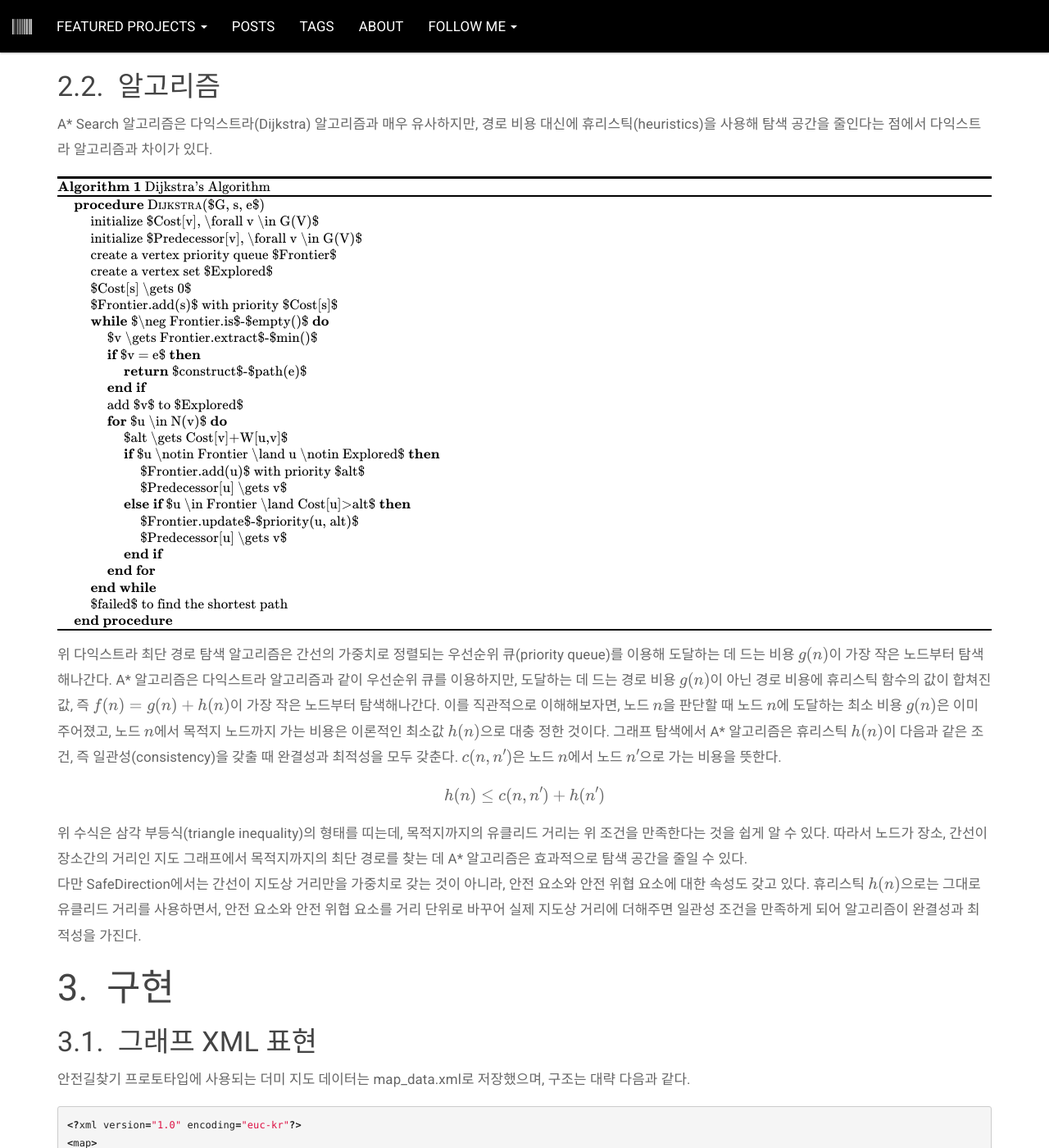
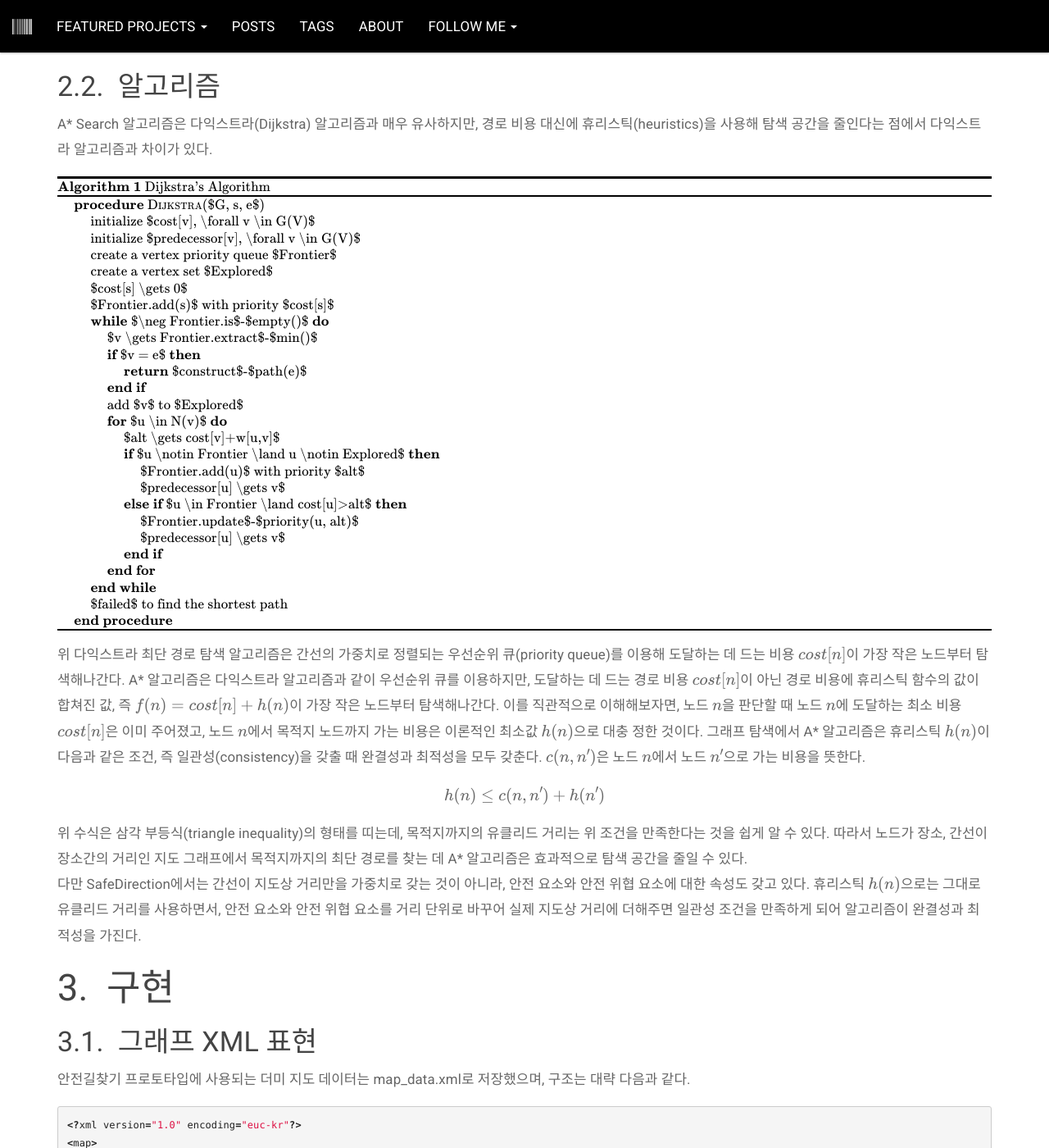
Before and after one commit to PnDong/pndong.github.io, a Jekyll site: the page built from _posts/2020-02-11-safe-direction-using-astar.html, in a window 1280 px wide and 1400 px high, scrolled down 1759 px. Shown: the whole window at 82% size. Built offline with Jekyll 4.4.1, drawn with Linux system fonts in a browser that asks for light colours; nearby versions of some CDN libraries; formulas are drawn with MathJax 3; comment, search, counter and statistics services are not loaded.

Commit message:
Update post

```diff
--- a/_posts/2020-02-11-safe-direction-using-astar.html
+++ b/_posts/2020-02-11-safe-direction-using-astar.html
@@ -57,12 +57,12 @@ use_math: true
 \caption{Dijkstra's Algorithm}
 \begin{algorithmic}
 \PROCEDURE{Dijkstra}{$G, s, e$}
-	\STATE initialize $Cost[v], \forall v \in G(V)$
-	\STATE initialize $Predecessor[v], \forall v \in G(V)$
+	\STATE initialize $cost[v], \forall v \in G(V)$
+	\STATE initialize $predecessor[v], \forall v \in G(V)$
 	\STATE create a vertex priority queue $Frontier$
 	\STATE create a vertex set $Explored$
-	\STATE $Cost[s] \gets 0$
-	\STATE $Frontier.add(s)$ with priority $Cost[s]$
+	\STATE $cost[s] \gets 0$
+	\STATE $Frontier.add(s)$ with priority $cost[s]$
 	\WHILE{$\neg Frontier.is$-$empty()$}
         \STATE $v \gets Frontier.extract$-$min()$
 		\IF{$v = e$}
@@ -70,13 +70,13 @@ use_math: true
 		\ENDIF
 		\STATE add $v$ to $Explored$
         \FOR{$u \in N(v)$}
-			\STATE $alt \gets Cost[v]+W[u,v]$
+			\STATE $alt \gets cost[v]+w[u,v]$
 			\IF{$u \notin Frontier \land u \notin Explored$}
 				\STATE $Frontier.add(u)$ with priority $alt$
-				\STATE $Predecessor[u] \gets v$
-			\ELIF{$u \in Frontier \land Cost[u]>alt$}
+				\STATE $predecessor[u] \gets v$
+			\ELIF{$u \in Frontier \land cost[u]>alt$}
 				\STATE $Frontier.update$-$priority(u, alt)$
-				\STATE $Predecessor[u] \gets v$
+				\STATE $predecessor[u] \gets v$
 			\ENDIF
 		\ENDFOR
 	\ENDWHILE
@@ -86,10 +86,10 @@ use_math: true
 \end{algorithm}
 " %}
 
-	위 다익스트라 최단 경로 탐색 알고리즘은 간선의 가중치로 정렬되는 우선순위 큐(priority queue)를 이용해 도달하는 데 드는 비용 $g(n)$이 가장 작은 노드부터 탐색해나간다.
+	위 다익스트라 최단 경로 탐색 알고리즘은 간선의 가중치로 정렬되는 우선순위 큐(priority queue)를 이용해 도달하는 데 드는 비용 $cost[n]$이 가장 작은 노드부터 탐색해나간다.
 	A* 알고리즘은 다익스트라 알고리즘과 같이 우선순위 큐를 이용하지만,
-	도달하는 데 드는 경로 비용 $g(n)$이 아닌 경로 비용에 휴리스틱 함수의 값이 합쳐진 값, 즉 $f(n) = g(n) + h(n)$이 가장 작은 노드부터 탐색해나간다.
-	이를 직관적으로 이해해보자면, 노드 $n$을 판단할 때 노드 $n$에 도달하는 최소 비용 $g(n)$은 이미 주어졌고, 노드 $n$에서 목적지 노드까지 가는 비용은 이론적인 최소값 $h(n)$으로 대충 정한 것이다.
+	도달하는 데 드는 경로 비용 $cost[n]$이 아닌 경로 비용에 휴리스틱 함수의 값이 합쳐진 값, 즉 $f(n) = cost[n] + h(n)$이 가장 작은 노드부터 탐색해나간다.
+	이를 직관적으로 이해해보자면, 노드 $n$을 판단할 때 노드 $n$에 도달하는 최소 비용 $cost[n]$은 이미 주어졌고, 노드 $n$에서 목적지 노드까지 가는 비용은 이론적인 최소값 $h(n)$으로 대충 정한 것이다.
 	그래프 탐색에서 A* 알고리즘은 휴리스틱 $h(n)$이 다음과 같은 조건, 즉 일관성(consistency)을 갖출 때 완결성과 최적성을 모두 갖춘다. $c(n,n')$은 노드 $n$에서 노드 $n'$으로 가는 비용을 뜻한다.
 	$$h(n) \leq c(n,n') + h(n')$$
 	위 수식은 삼각 부등식(triangle inequality)의 형태를 띠는데, 목적지까지의 유클리드 거리는 위 조건을 만족한다는 것을 쉽게 알 수 있다.
```
